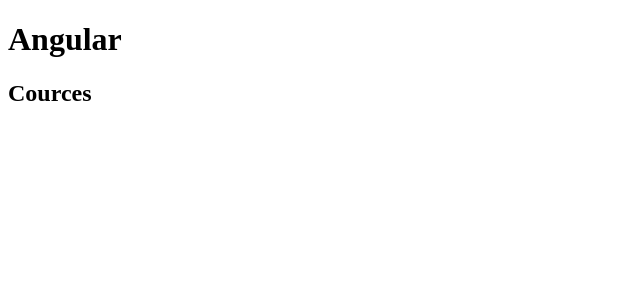
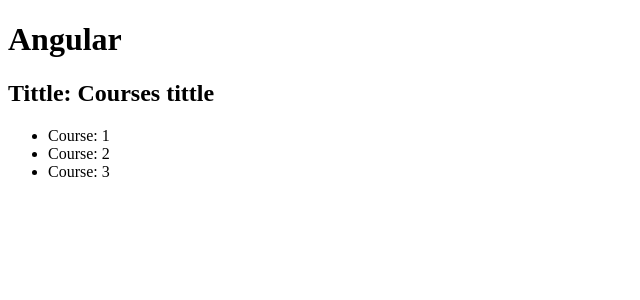
Before and after one commit to sarathpetec/SampleShopingCart, an Angular app: page / in a window 1280 px wide. Shown: the top 300 px of the page, without its empty margins (0-640 px from the left). Built offline with nearby package versions, Linux system fonts and the light colour scheme.

Commit message:
Add Course component and inject data from constructor.

```diff
--- a/src/app/cources.component.ts
+++ b/src/app/cources.component.ts
@@ -1,9 +1,22 @@
 import {Component} from '@angular/core';
+import {CoursesService} from './courses.service';
 
 @Component({
   selector: 'courses',
-  template: '<h2>Cources</h2>'
+  template: `
+    <h2>{{"Tittle: " + tittle }}</h2>
+    <ul>
+      <li *ngFor="let course of courses">{{course}}</li>
+    </ul>
+  `
 })
 export class CourcesComponent {
 
+  tittle = 'Courses tittle';
+  courses;
+
+  constructor(service: CoursesService) {
+    this.courses = service.getCourses();
+  }
+
 }
--- /dev/null
+++ b/src/app/course/course.component.html
@@ -0,0 +1,3 @@
+<p>
+  course works!
+</p>
--- /dev/null
+++ b/src/app/course/course.component.ts
@@ -0,0 +1,15 @@
+import { Component, OnInit } from '@angular/core';
+
+@Component({
+  selector: 'app-course',
+  templateUrl: './course.component.html',
+  styleUrls: ['./course.component.css']
+})
+export class CourseComponent implements OnInit {
+
+  constructor() { }
+
+  ngOnInit() {
+  }
+
+}
--- /dev/null
+++ b/src/app/courses.service.ts
@@ -0,0 +1,8 @@
+
+
+export class CoursesService{
+
+  getCourses(){
+    return ['Course: 1', 'Course: 2', 'Course: 3'];
+  }
+}
--- a/tsconfig.json
+++ b/tsconfig.json
@@ -1,6 +1,9 @@
 {
   "compileOnSave": false,
   "compilerOptions": {
+    "plugins": [
+      { "name": "tslint-language-service"}
+    ],
     "outDir": "./dist/out-tsc",
     "sourceMap": true,
     "declaration": false,
```
Also changed, not shown: src/app/app.module.ts (+7 -2 lines), src/app/course/course.component.css (added), 1 other file (tests, documents, lock files or other folders).
